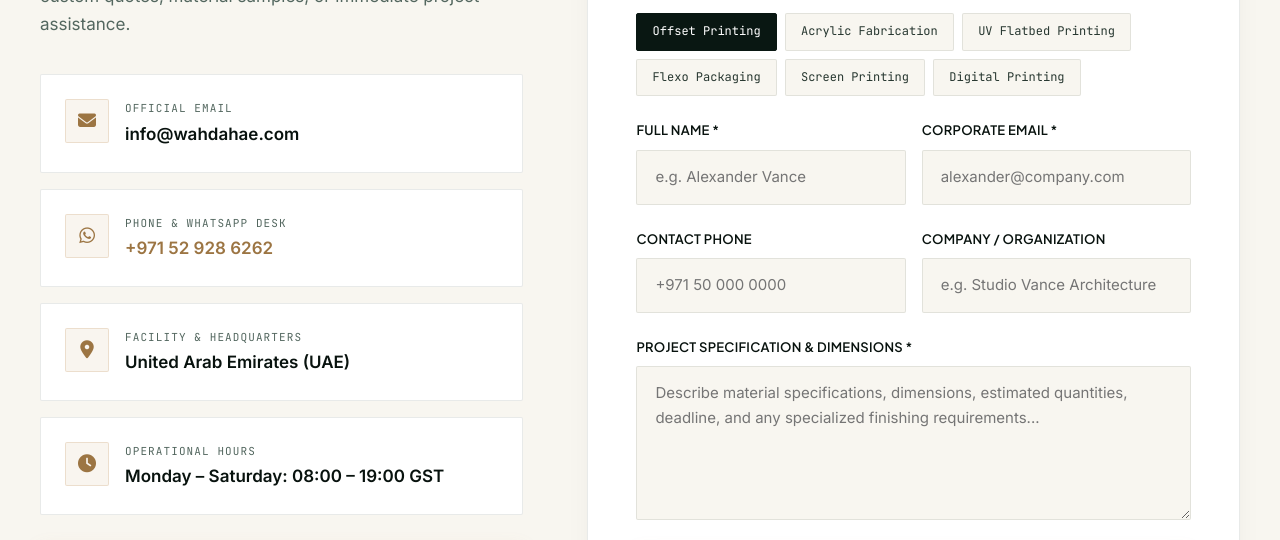
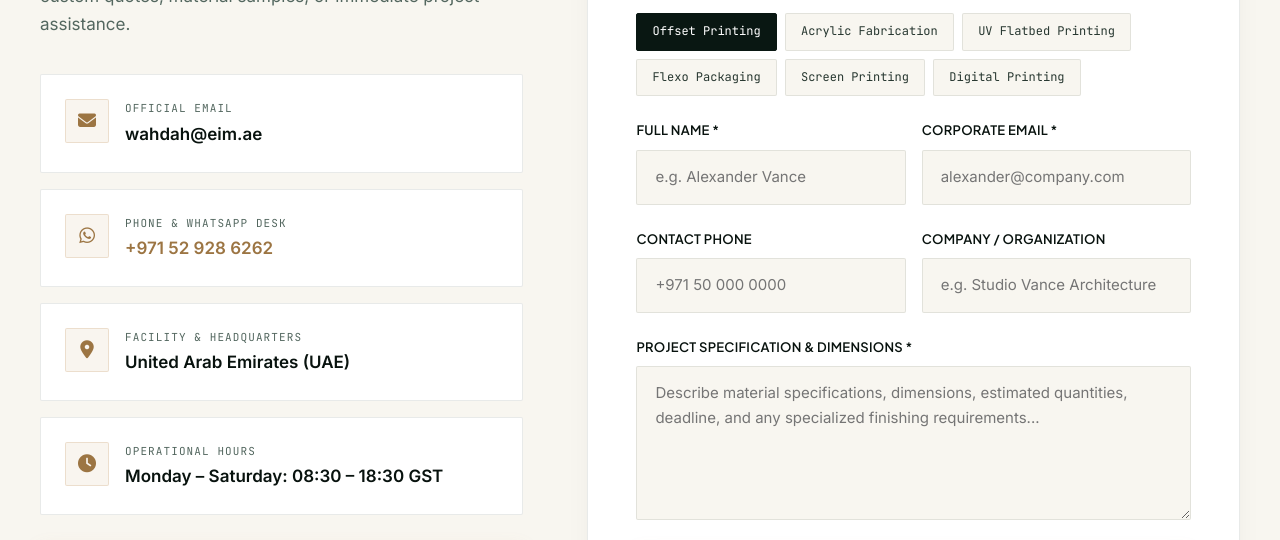
Before and after one commit to growwithnidhan/al-wahdah, a plain HTML site: page contact.html in a window 1280 px wide. Shown: the part 860-1400 px from the top of the page. Drawn offline with nearby package versions, Linux system fonts and the light colour scheme; a web font is replaced by a local one.

Commit message:
editet contact info

```diff
--- a/contact.html
+++ b/contact.html
@@ -251,7 +251,7 @@
                 </div>
                 <div>
                   <div class="contact-channel-label">Official Email</div>
-                  <a href="mailto:info@wahdahae.com" class="contact-channel-val" style="color: var(--color-text-dark)">info@wahdahae.com</a>
+                  <a href="mailto:wahdah@eim.ae" class="contact-channel-val" style="color: var(--color-text-dark)">wahdah@eim.ae</a>
                 </div>
               </div>
 
@@ -284,7 +284,7 @@
                 </div>
                 <div>
                   <div class="contact-channel-label">Operational Hours</div>
-                  <div class="contact-channel-val">Monday – Saturday: 08:00 – 19:00 GST</div>
+                  <div class="contact-channel-val">Monday – Saturday: 08:30 – 18:30 GST</div>
                 </div>
               </div>
 
```
